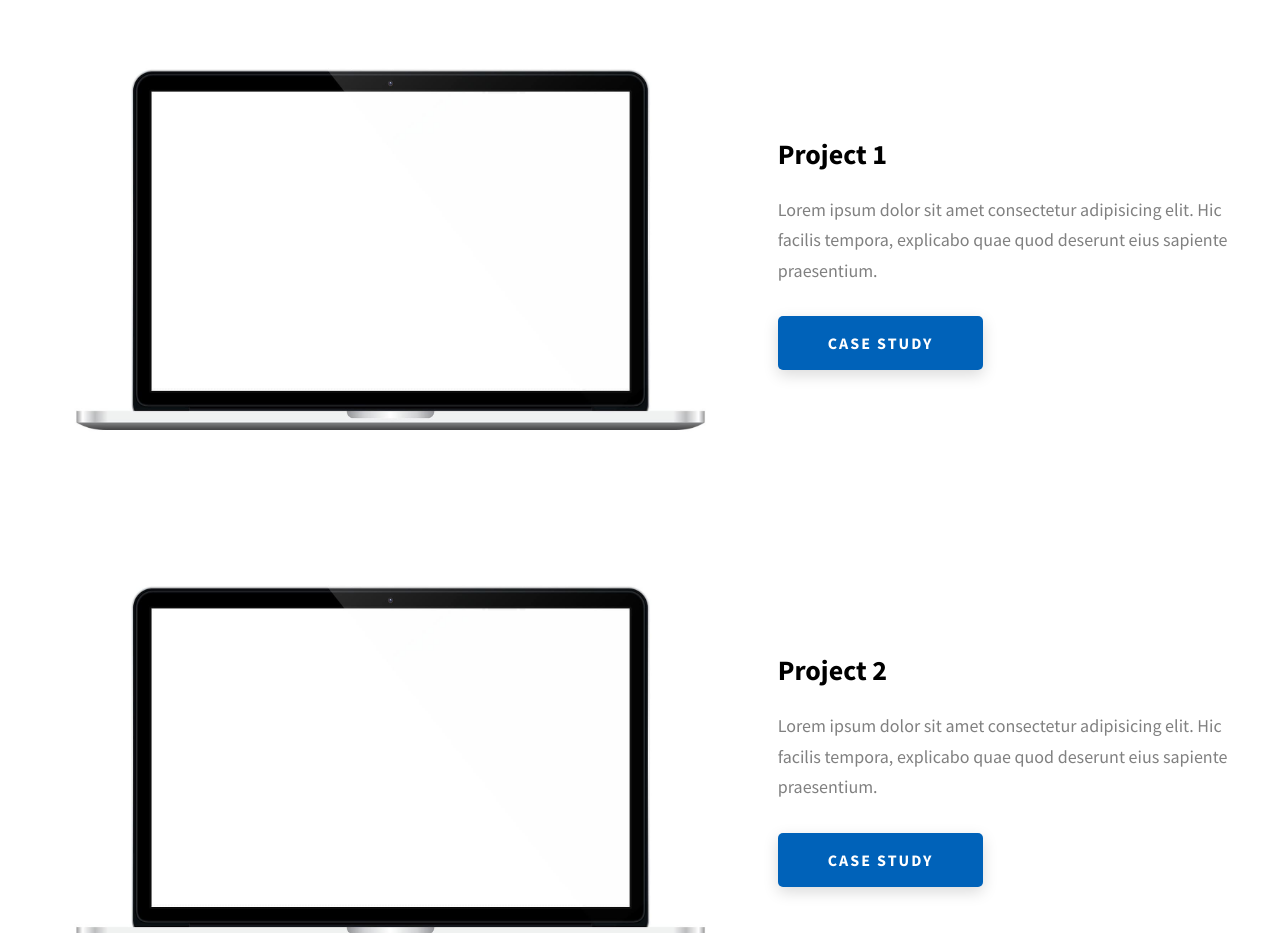
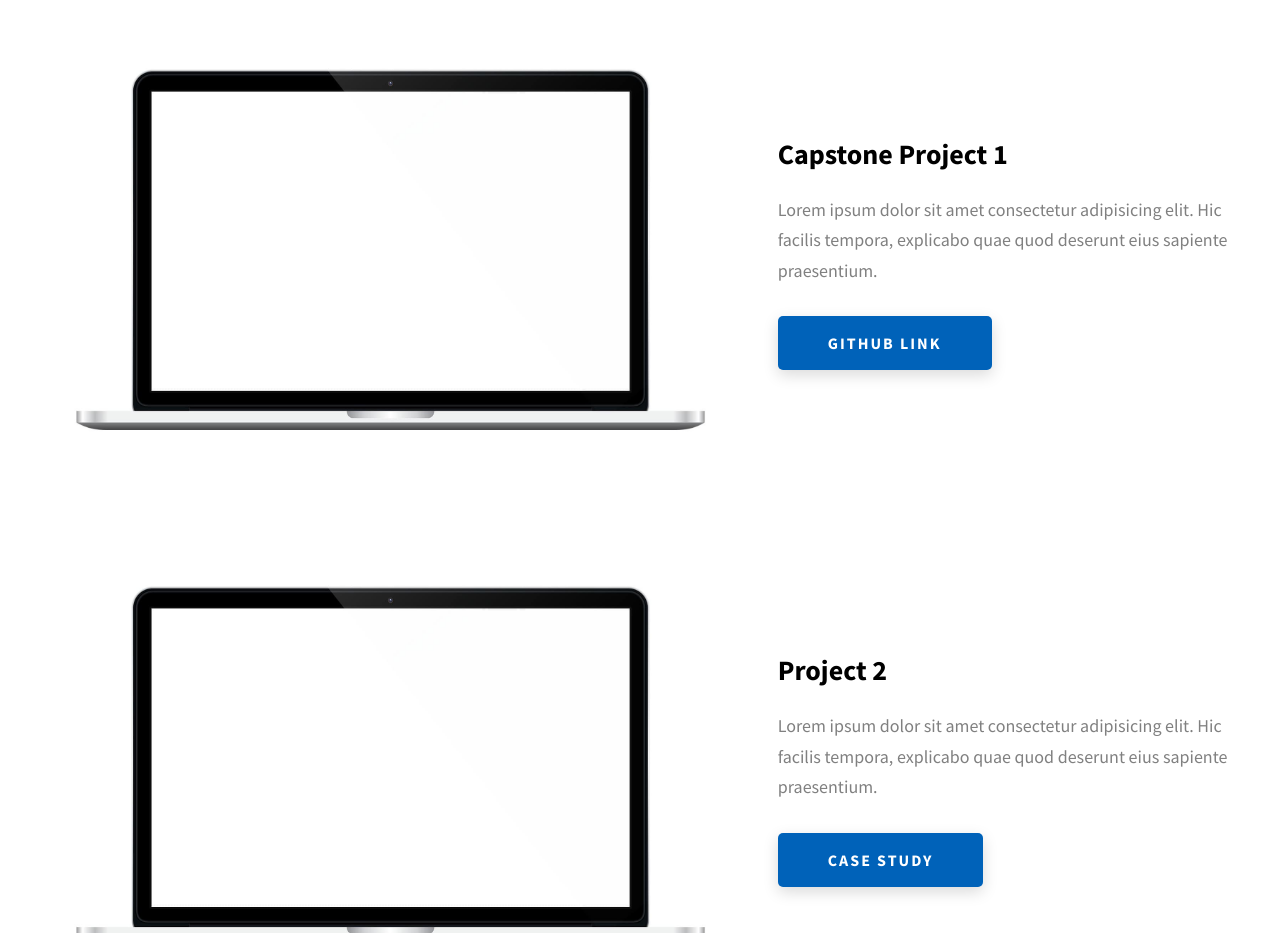
Before and after one commit to basil-hameed/hari-portfolio, a website: page index.html in a window 1280 px wide. Shown: the part 2020-2953 px from the top of the page. Drawn offline with Linux system fonts and the light colour scheme.

Commit message:
Update index.html

```diff
--- a/index.html
+++ b/index.html
@@ -226,17 +226,17 @@
               />
             </div>
             <div class="projects__row-content">
-              <h3 class="projects__row-content-title">Project 1</h3>
+              <h3 class="projects__row-content-title">Capstone Project 1</h3>
               <p class="projects__row-content-desc">
                 Lorem ipsum dolor sit amet consectetur adipisicing elit. Hic
                 facilis tempora, explicabo quae quod deserunt eius sapiente
                 praesentium.
               </p>
               <a
-                href="./project-1.html"
+                href="https://github.com/basil-hameed/SaucePOM1.git"
                 class="btn btn--med btn--theme dynamicBgClr"
                 target="_blank"
-                >Case Study</a
+                >Github Link</a
               >
             </div>
           </div>
```
